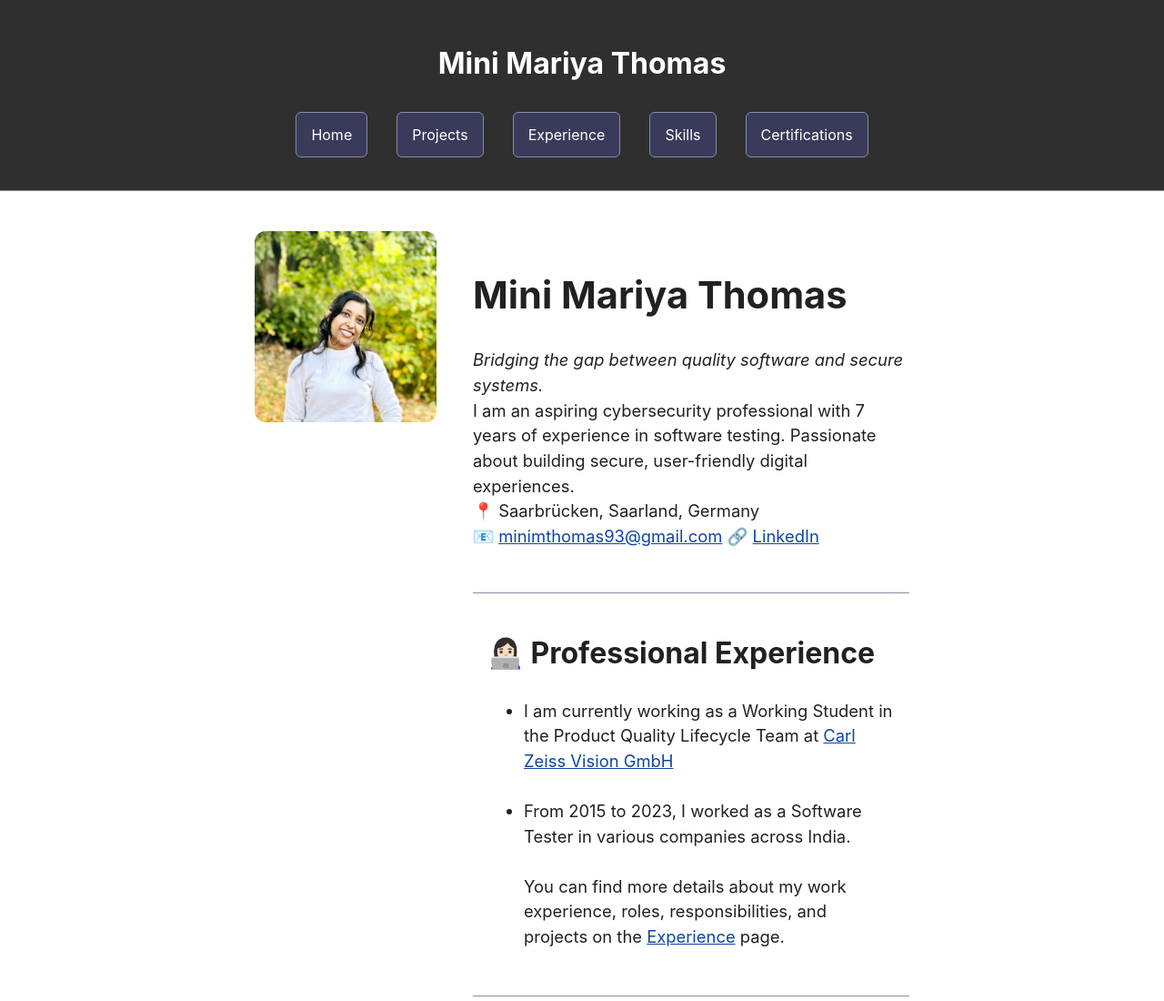
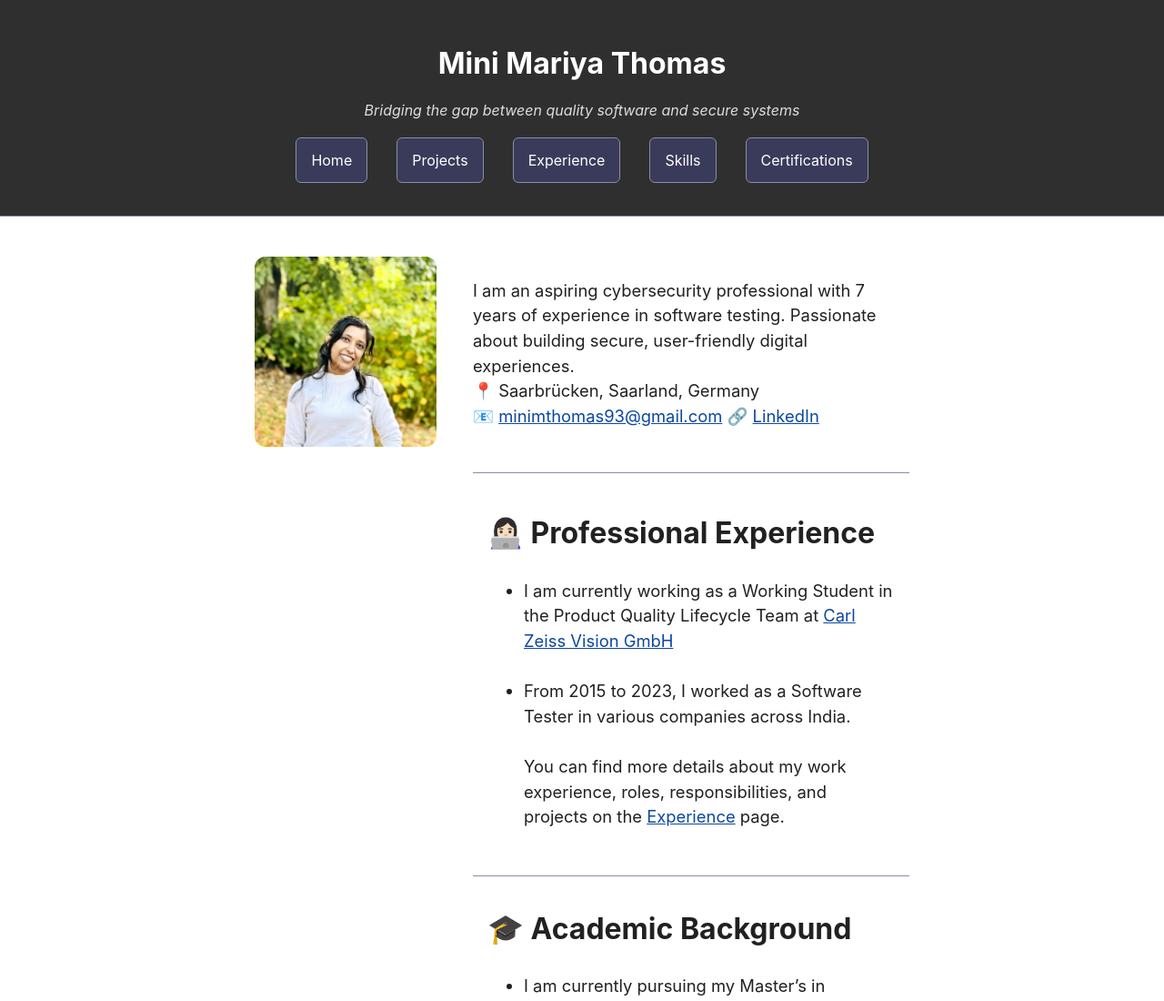
Before and after one commit to minimthomas93/minimthomas93.github.io, a plain HTML site: page index.html in a window 1280 px wide. Shown: the top 1100 px of the page at 91% size. Drawn offline with nearby package versions, Linux system fonts and the light colour scheme.

Commit message:
Update index.html

```diff
--- a/index.html
+++ b/index.html
@@ -29,6 +29,7 @@
     <h1 class="site-title" style="font-size: 2rem; margin-bottom: 20px; color: #ffffff;">
       Mini Mariya Thomas
     </h1>
+    <em style="font-size: 1rem; color: #dddddd;">Bridging the gap between quality software and secure systems</em>
 
     <!-- Centered Tabs with background -->
     <nav class="site-nav">
@@ -54,9 +55,7 @@
 
   <!-- RIGHT: Info and content -->
   <div style="flex: 1;">
-
-  <h2>Mini Mariya Thomas</h2>
-  <p><em>Bridging the gap between quality software and secure systems.</em><br />
+  <p>
   I am an aspiring cybersecurity professional with 7 years of experience in software testing. Passionate about building secure, user-friendly digital experiences.<br />
   📍 Saarbrücken, Saarland, Germany<br />
   📧 <a href="mailto:minimthomas93@gmail.com">minimthomas93@gmail.com</a>
```
